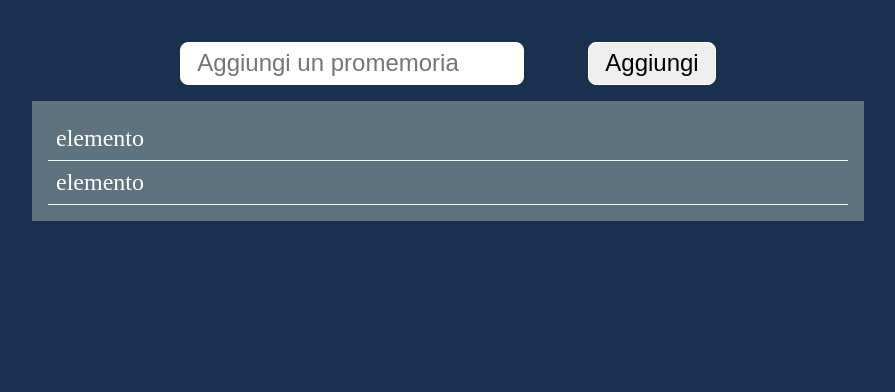
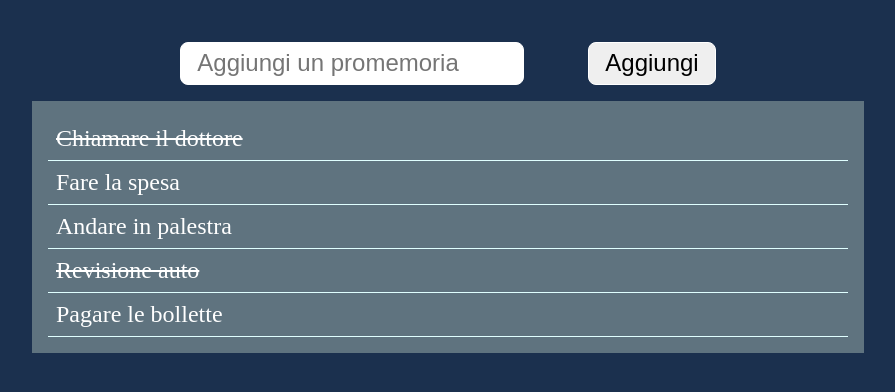
Before and after one commit to DavideIsaia/vue-todolist, a plain HTML site: page index.html in a window 1280 px wide. Shown: the part 230-622 px from the top of the page, without its empty margins (192-1087 px from the left). Drawn offline with nearby package versions, Linux system fonts and the light colour scheme.

Commit message:
inseriti elementi lista in modo dinamico

```diff
--- a/css/style.css
+++ b/css/style.css
@@ -54,3 +54,7 @@ li {
     border-bottom: 1px solid lightcyan;
     padding: 0.5rem;
 }
+
+.done {
+    text-decoration: line-through;
+}
--- a/index.html
+++ b/index.html
@@ -16,15 +16,20 @@
         </header>
 
         <main>
+            <!-- form per inserire un nuovo elemento alla lista -->
             <div class="add-event">
                 <input type="text" placeholder="Aggiungi un promemoria">
                 <button>Aggiungi</button>
             </div>
 
+            <!-- lista cose da fare -->
             <div class="todo-list">
                 <ul>
-                    <li>elemento</li>
-                    <li>elemento</li>
+                    <li v-for="(element, index) in events"
+                        :class="element.done ? 'done' : ''"
+                    >
+                        {{ element.text }}
+                    </li>
                 </ul>
             </div>
 
```
